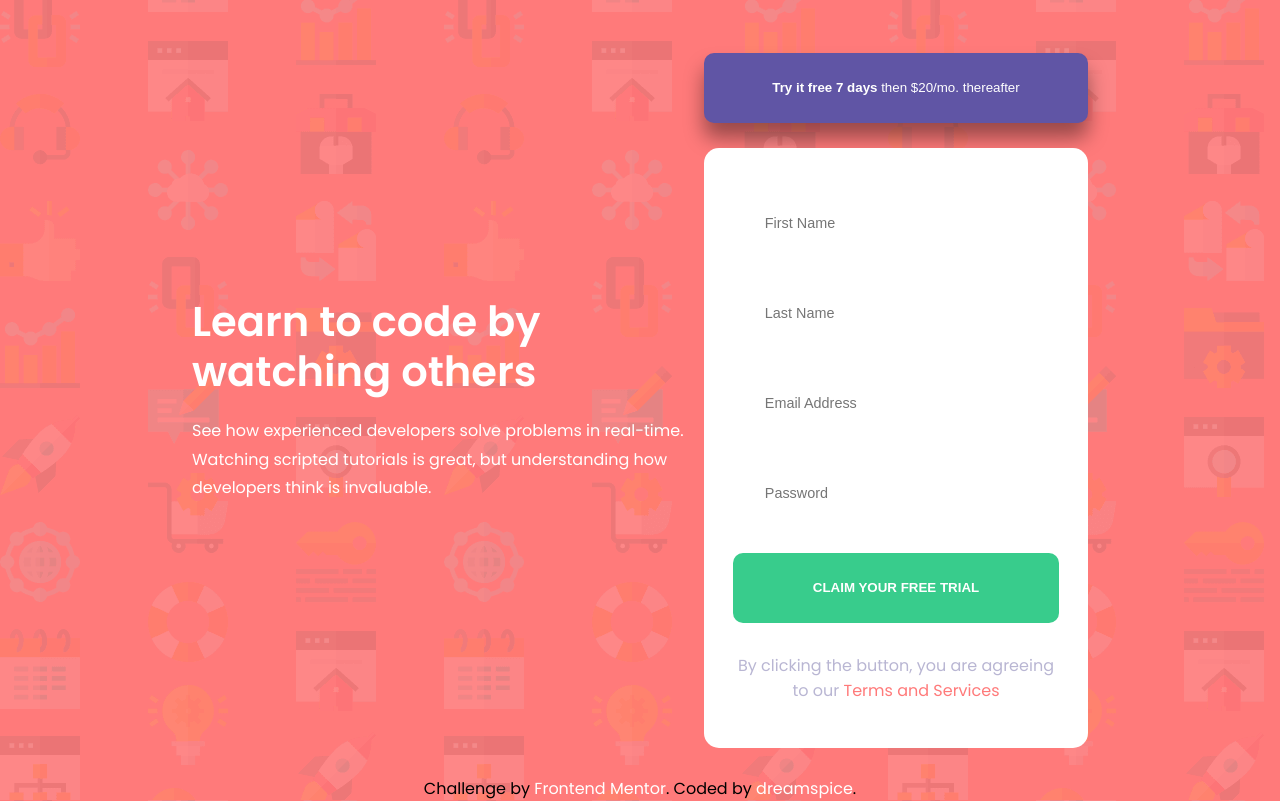
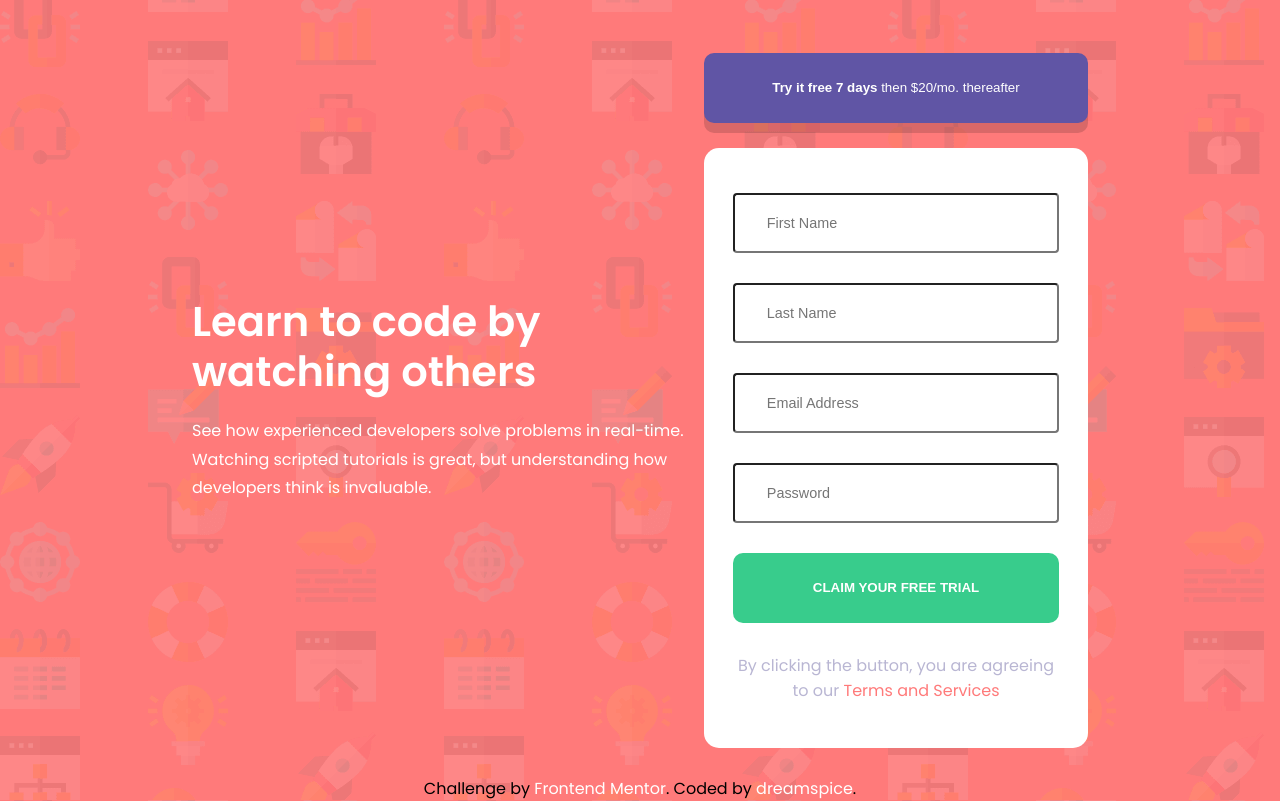
Before and after one commit to dreamspice/intro-component-with-signup, a plain HTML site: page index.html in a window 1280 px wide. Drawn offline with Linux system fonts and the light colour scheme.

Commit message:
Update main.css

```diff
--- a/main.css
+++ b/main.css
@@ -76,8 +76,8 @@ body {
   height: 70px;
   border: none;
   margin-bottom: 25px;
-  -webkit-box-shadow: 0px 15px 20px rgba(0, 0, 0, 0.4);
-          box-shadow: 0px 15px 20px rgba(0, 0, 0, 0.4);
+  -webkit-box-shadow: 0px 10px 0px rgba(0, 0, 0, 0.15);
+          box-shadow: 0px 10px 0px rgba(0, 0, 0, 0.15);
 }
 
 .right-side .btn-down {
@@ -114,7 +114,7 @@ body {
 }
 
 .right-side input {
-  border: none;
+  border: border: 2px solid #DCDCDC;
   border-radius: 2px;
   width: 100%;
   height: 60px;
```
